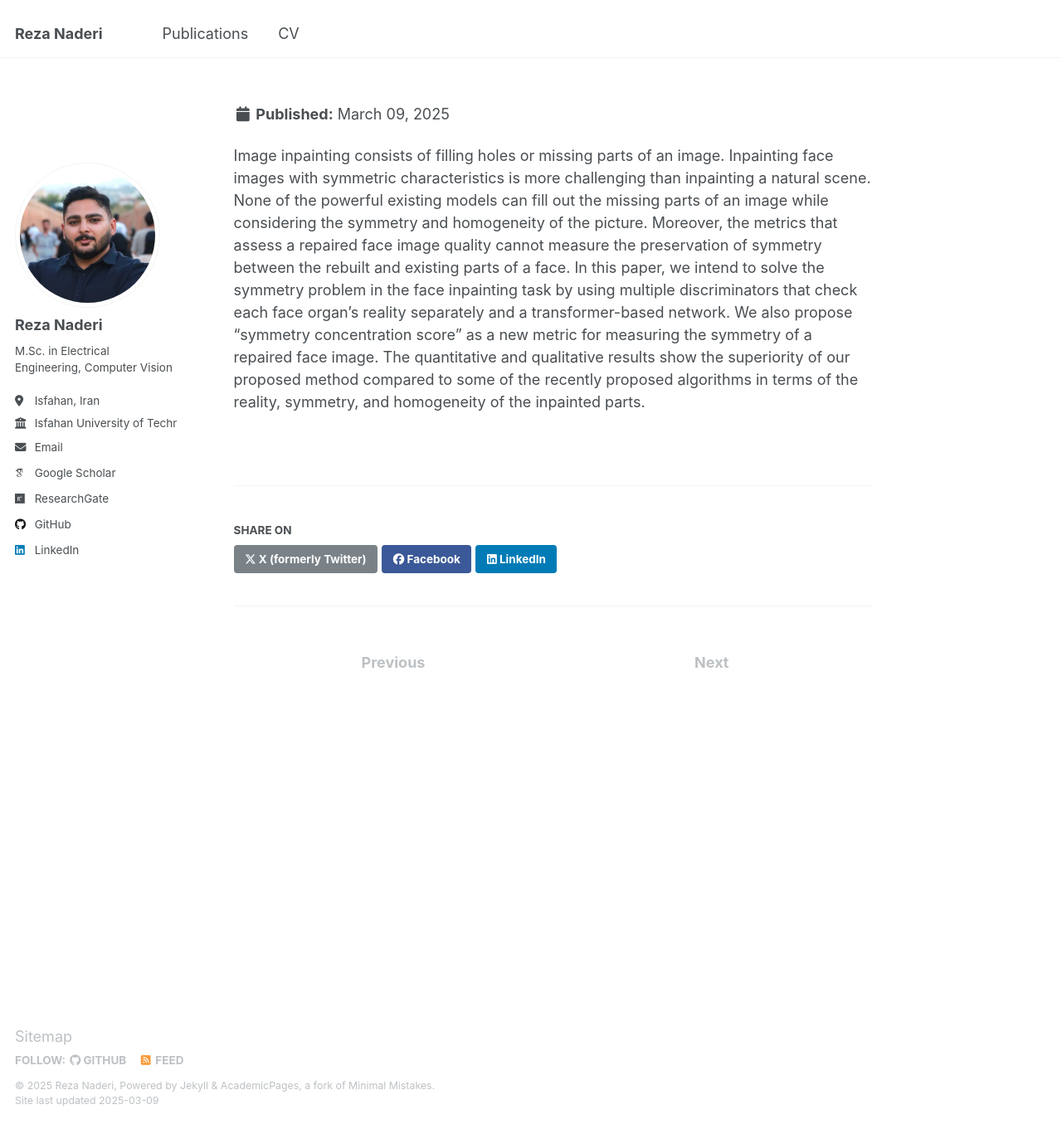
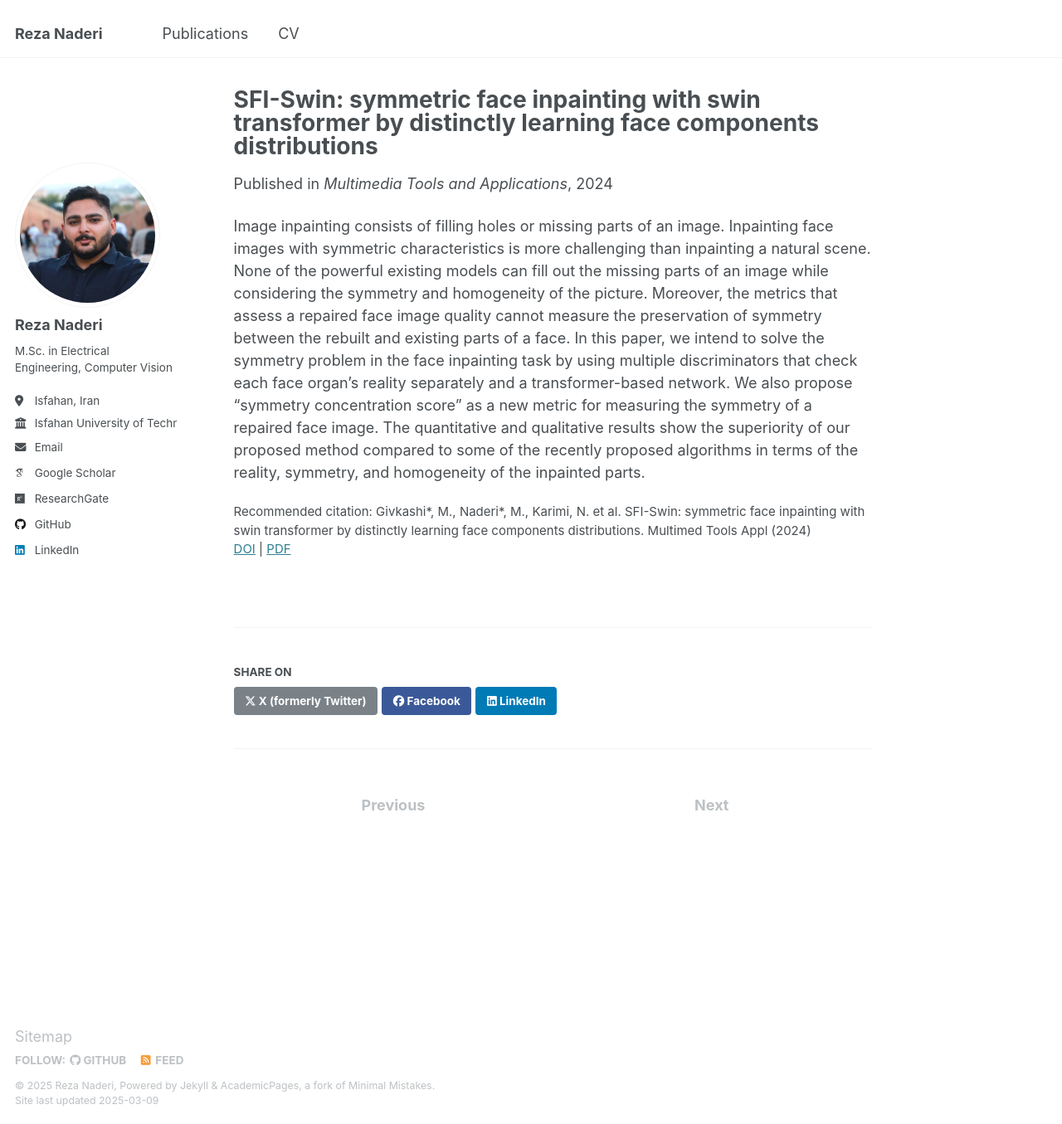
Before and after one commit to mohammadrezanaderi4/mohammadrezanaderi4.github.io, a Jekyll site: the page built from _publications/2024-07-04-SFI-Swin.md, in a window 1280 px wide and 1355 px high. Shown: the whole window at 83% size. Built offline with Jekyll 4.4.1, drawn with Linux system fonts in a browser that asks for light colours; some web fonts are replaced; some of the changed lines change nothing that is shown.

Commit message:
Update 2024-07-04-SFI-Swin.md

```diff
--- a/_publications/2024-07-04-SFI-Swin.md
+++ b/_publications/2024-07-04-SFI-Swin.md
@@ -1,5 +1,6 @@
 ---
-title: "<img align="left" width="200" src="../images/500x300.png" />SFI-Swin: symmetric face inpainting with swin transformer by distinctly learning face components distributions"
+image: "../images/500x300.png"
+title: "SFI-Swin: symmetric face inpainting with swin transformer by distinctly learning face components distributions"
 collection: publications
 category: manuscripts
 permalink: /publication/2009-10-01-paper-title-number-1
```
